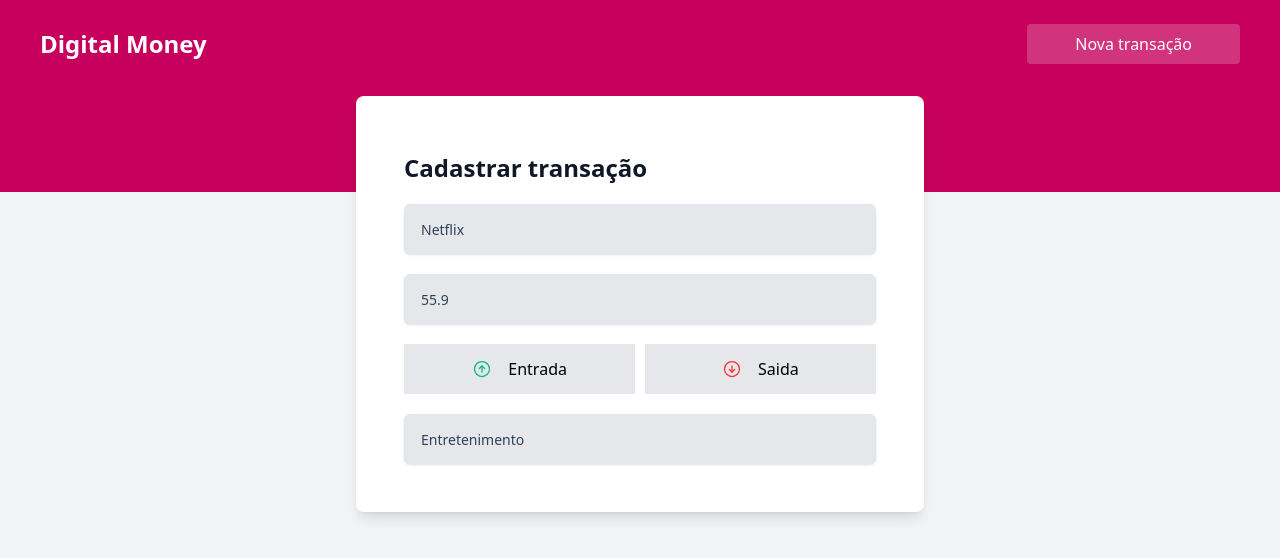
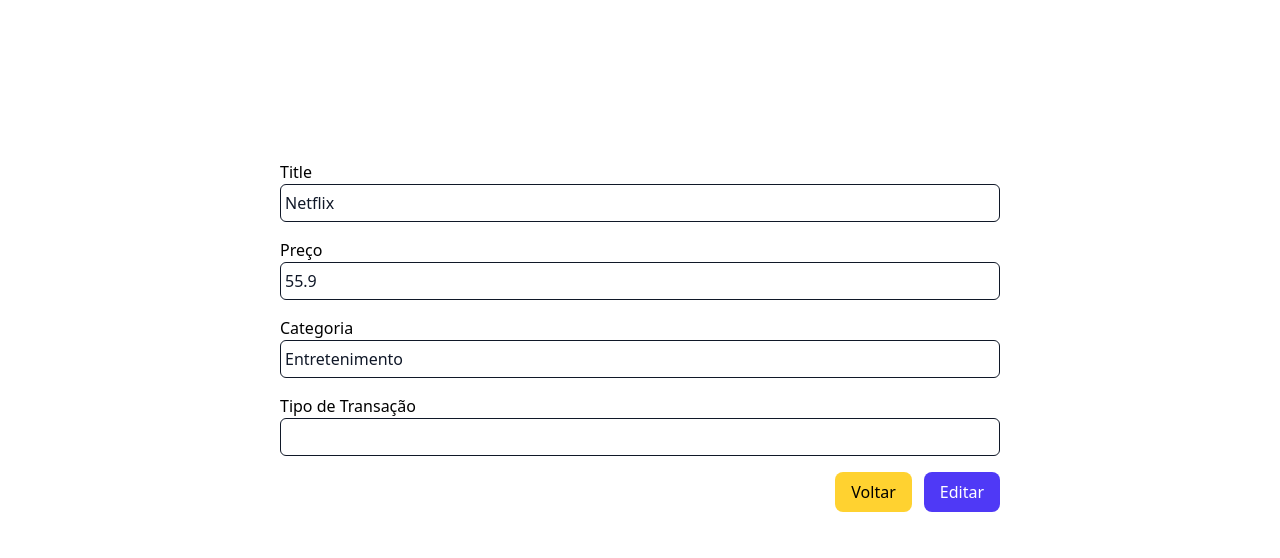
Before and after one commit to acaandre/react-sabado-CRUD, a React (Vite) app: page /edit/1 in a window 1280 px wide. Shown: the top 558 px of the page. Built offline with nearby package versions, Linux system fonts and the light colour scheme; data requests are answered from the project's data file.

Commit message:
finalizado

```diff
--- a/db.json
+++ b/db.json
@@ -9,12 +9,12 @@
       "date": "17/05/2025"
     },
     {
-      "id": "5cce",
       "title": "Salario",
-      "price": 12000,
+      "price": 12050,
       "category": "Salario",
       "transactionType": "deposit",
-      "date": "17/05/2025"
+      "date": "31/05/2025",
+      "id": "5cce"
     },
     {
       "id": "fbea",
--- a/package.json
+++ b/package.json
@@ -17,7 +17,7 @@
     "date-fns": "^4.1.0",
     "json-server": "^1.0.0-beta.3",
     "phosphor-react": "^1.4.1",
-    "react": "^19.0.0",
+    "react": "^19.1.0",
     "react-dom": "^19.0.0",
     "react-router": "^7.6.0",
     "react-router-dom": "^7.6.0",
--- a/src/main.jsx
+++ b/src/main.jsx
@@ -4,7 +4,8 @@
 import LoginPage from "./pages/Login.jsx";
 import { BrowserRouter, Route, Routes } from "react-router-dom";
 import TransactionsPage from "./pages/Transactions.jsx";
-import TransactionDetails from "./pages/TransactionDetails.jsx";
+// import TransactionDetails from "./pages/TransactionDetails.jsx";
+import Edit from "./pages/Edit.jsx";
 // import Edit from "./pages/Edit.jsx";
 
 
@@ -14,7 +15,7 @@
       <Routes>
         <Route path="/" element={<LoginPage />} />
         <Route path="/transactions" element={<TransactionsPage />} />
-        <Route path="/edit/:id" element={<TransactionDetails />} />
+        <Route path="/edit/:id" element={<Edit />} />
       </Routes>
     </BrowserRouter>
   </StrictMode>
--- a/src/pages/Edit.jsx
+++ b/src/pages/Edit.jsx
@@ -1,47 +1,47 @@
 import axios from "axios";
 import { useEffect, useState } from "react";
-import { Navigate, useNavigate, useParams } from "react-router";
+import { useNavigate, useParams } from "react-router";
 
 export default function Edit() {
+  const navigate = useNavigate();
+  const { id } = useParams();
 
-  const navigate = useNavigate();
-  const params = useParams(); //Para utilizar o ID via React Router
-  const { id } = params;
   const [transactionDetails, setTransactionsDetails] = useState(null);
 
-  const [title, setTitle] = useState(transactionDetails?.title);
-  const [price, setPrice] = useState(transactionDetails?.price);
-  const [category, setCategory] = useState(transactionDetails?.category);
-  const [transactionType, setTransactionType] = useState(
-    transactionDetails?.transactionType
-  );
+  const [title, setTitle] = useState("");
+  const [price, setPrice] = useState("");
+  const [category, setCategory] = useState("");
+  const [transactionType, setTransactionType] = useState("");
 
-  function handleChangeTransactionType(ev) {
-    setTransactionType(ev);
-  }
+  // Atualiza os estados depois que os dados forem carregados
+  useEffect(() => {
+    async function getTransaction() {
+      const response = await axios.get(`http://localhost:3000/transactions/${id}`);
+      setTransactionsDetails(response.data);
+    }
 
-  function handleChangeTitle(ev) {
-    setTitle(ev);
-  }
+    getTransaction();
+  }, [id]);
 
-  function handleChangePrice(ev) {
-    setPrice(ev);
-  }
-
-  function handleChangeCategory(ev) {
-    setCategory(ev);
-  }
-
-
+  // Quando os dados forem carregados, atualiza os estados
+  useEffect(() => {
+    if (transactionDetails) {
+      setTitle(transactionDetails.title);
+      setPrice(transactionDetails.price);
+      setCategory(transactionDetails.category);
+      setTransactionType(transactionDetails.transactionType);
+    }
+  }, [transactionDetails]);
 
   async function putTransaction(event) {
-    event.preventDefault;
+    event.preventDefault();
 
     const updateEdit = {
       title: title,
       price: Number(price),
       category: category,
-      transactionType: transactionType
+      transactionType: transactionType,
+      date: new Date().toLocaleDateString("pt-BR") // 🕒 Adiciona a data atual no momento da edição
     };
 
     await axios.put(`http://localhost:3000/transactions/${id}`, updateEdit);
@@ -49,100 +49,76 @@
     navigate("/transactions");
   }
 
-  console.log(params);
-
-  console.log(setPrice);
-
-  async function getTransaction() {
-    const transactionsID = await axios.get(
-      `http://localhost:3000/transactions/${id}`
-    );
-
-    setTransactionsDetails(transactionsID.data);
-    console.log(transactionsID);
-  }
-
-  console.log(transactionDetails);
-
-  useEffect(() => {
-    getTransaction();
-  }, []);
-
   return (
-    //<h1>Detalhes do {id}</h1>
-
     <form className="flex flex-col gap-4 px-70 py-40" onSubmit={putTransaction}>
       <div className="flex flex-col">
-        <label htmlFor="Title">Title</label>
+        <label htmlFor="title">Title</label>
         <input
-          className="block border-1 rounded-md w-full min-w-0 grow py-1.5 pr-3 pl-1 text-base text-gray-900 placeholder:text-gray-400 focus:outline-none sm:text-sm/6"
           type="text"
+          id="title"
           name="title"
-          id="title"
-          placeholder="Digite o nome da title"
-          defaultValue={transactionDetails?.title}
-          onChange={(ev) => {
-            handleChangeTitle(ev.target.value);
-          }}
+          value={title}
+          onChange={(ev) => setTitle(ev.target.value)}
           required
+          className="block border-1 rounded-md w-full py-1.5 pr-3 pl-1 text-base text-gray-900"
         />
       </div>
 
       <div>
         <label htmlFor="price">Preço</label>
         <input
-          onChange={(ev) => {
-            handleChangePrice(ev.target.value);
-          }}
-          className="block border-1 rounded-md w-full min-w-0 grow py-1.5 pr-3 pl-1 text-base text-gray-900 placeholder:text-gray-400 focus:outline-none sm:text-sm/6"
-          type="price"
+          type="number"
+          id="price"
           name="price"
-          id="price"
-          defaultValue={transactionDetails?.price}
-          placeholder="Digite o price"
+          value={price}
+          onChange={(ev) => setPrice(ev.target.value)}
           required
+          className="block border-1 rounded-md w-full py-1.5 pr-3 pl-1 text-base text-gray-900"
         />
       </div>
 
       <div>
         <label htmlFor="category">Categoria</label>
         <input
-          onChange={(ev) => {
-            handleChangeCategory(ev.target.value);
-          }}
-          className="block border-1 rounded-md w-full min-w-0 grow py-1.5 pr-3 pl-1 text-base text-gray-900 placeholder:text-gray-400 focus:outline-none sm:text-sm/6"
-          type="category"
+          type="text"
+          id="category"
           name="category"
-          id="category"
-          placeholder="Digite a categoria"
-          defaultValue={transactionDetails?.category}
+          value={category}
+          onChange={(ev) => setCategory(ev.target.value)}
           required
+          className="block border-1 rounded-md w-full py-1.5 pr-3 pl-1 text-base text-gray-900"
         />
       </div>
 
       <div>
         <label htmlFor="transactionType">Tipo de Transação</label>
         <input
-          onChange={(ev) => {
-            handleChangeTransactionType(ev.target.transactionType);
-          }}
-          className="block border-1 rounded-md w-full min-w-0 grow py-1.5 pr-3 pl-1 text-base text-gray-900 placeholder:text-gray-400 focus:outline-none sm:text-sm/6"
-          type="transactionType"
+          type="text"
+          id="transactionType"
           name="transactionType"
-          id="transactionType"
-          placeholder="Digite o tipo de transação"
-          defaultValue={transactionDetails?.transactionType}
+          value={transactionType}
+          onChange={(ev) => setTransactionType(ev.target.value)} // ✅ Corrigido aqui
           required
+          className="block border-1 rounded-md w-full py-1.5 pr-3 pl-1 text-base text-gray-900"
         />
       </div>
 
-      <div className="flex flex-row-reverse w-full">
+      <div className="flex flex-row-reverse w-full gap-3">
         <button
-          className="inline-block px-4 py-2 text-white duration-150 font-medium bg-indigo-600 rounded-lg hover:bg-indigo-500 active:bg-indigo-700 md:text-sm"
           type="submit"
+          className="px-4 py-2 text-white bg-indigo-600 rounded-lg hover:bg-indigo-500"
         >
           Editar
         </button>
+
+        <button
+          type="reset"
+          className="px-4 py-2 text-whiteb bg-amber-300 rounded-lg hover:bg-amber-600"
+          onClick={()=>{navigate("/transactions");}}
+        >
+          Voltar
+        </button>
+
       </div>
     </form>
   );
--- a/src/pages/Transactions.jsx
+++ b/src/pages/Transactions.jsx
@@ -115,7 +115,9 @@
             <tbody className="divide-y divide-gray-100">
               {allTransactions.map((transactions, index) => {
                 return (
-                  <tr className="hover:bg-gray-50 bg-white" key={index}>
+                  <tr className="hover:bg-gray-50 bg-white" key={index} onClick={() => {
+                    editTransaction(transactions.id);
+                  }}>
                     <td className="px-6 py-4">{transactions.title}</td>
                     <td className="px-6 py-4 text-green-500 font-medium">
                       {transactions.price}
```
Also changed, not shown: 1 other file (tests, documents, lock files or other folders).
